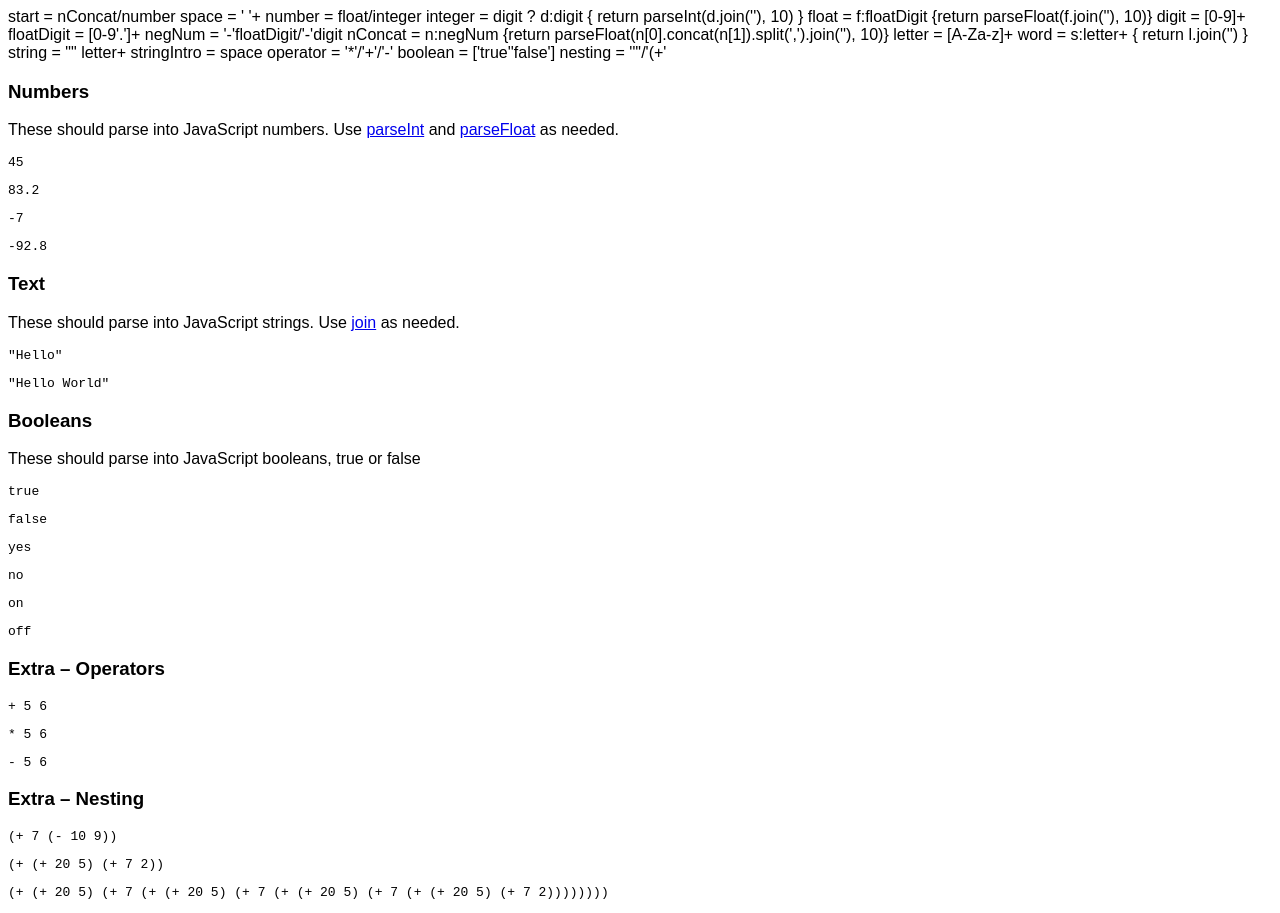
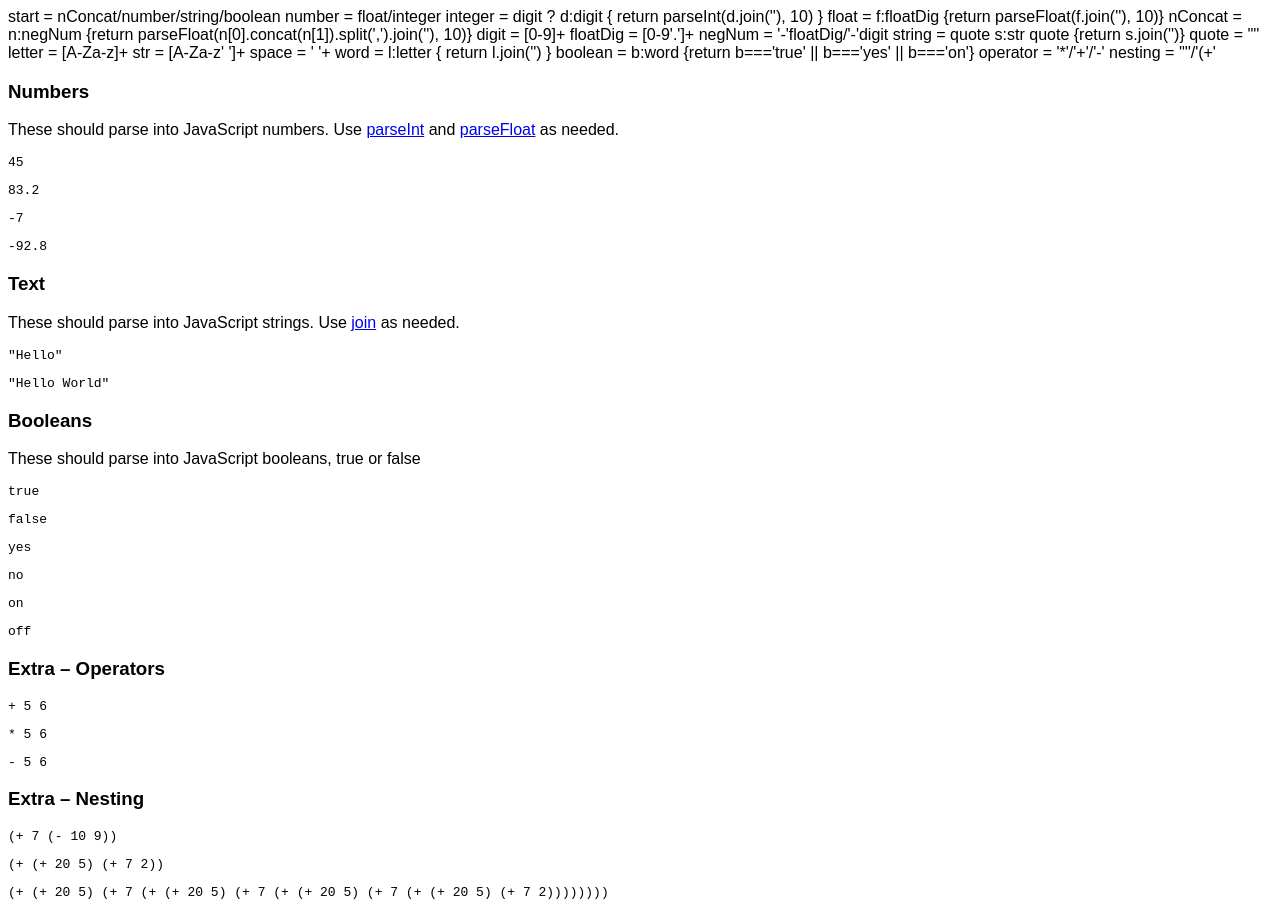
Before and after one commit to sarahghp/sfpc-samples, a plain HTML site: page PLT/hw1.html in a window 1280 px wide. Drawn offline with Linux system fonts and the light colour scheme; a script that the page names is missing.

Commit message:
Booleans, strings working

```diff
--- a/PLT/hw1.html
+++ b/PLT/hw1.html
@@ -16,25 +16,30 @@
 <title>Language</title>
 
 <grammar>
-  start     = nConcat/number
-  space     = ' '+
+  start     = nConcat/number/string/boolean
+
 
   number    = float/integer
   integer   = digit ? d:digit { return parseInt(d.join(''), 10) }
-  float     = f:floatDigit {return parseFloat(f.join(''), 10)}
+  float     = f:floatDig {return parseFloat(f.join(''), 10)}
+  nConcat   = n:negNum {return parseFloat(n[0].concat(n[1]).split(',').join(''), 10)}
   digit     = [0-9]+
-  floatDigit = [0-9'.']+
-  negNum    = '-'floatDigit/'-'digit
-  nConcat    = n:negNum {return parseFloat(n[0].concat(n[1]).split(',').join(''), 10)}
+  floatDig = [0-9'.']+
+  negNum    = '-'floatDig/'-'digit
 
 
+  string    = quote s:str quote {return s.join('')}
+
+  quote     = '"'
+
   letter    = [A-Za-z]+
-  word      = s:letter+ { return l.join('') }
-  string    = "" letter+
-  stringIntro = space
+  str       = [A-Za-z' ']+
+  space     = ' '+
+  word      = l:letter { return l.join('') }
+
+  boolean   = b:word {return b==='true' || b==='yes' || b==='on'}
 
   operator  = '*'/'+'/'-'
-  boolean   = ['true''false']
   nesting   = '"'/'(+'
 
 </grammar>
```
